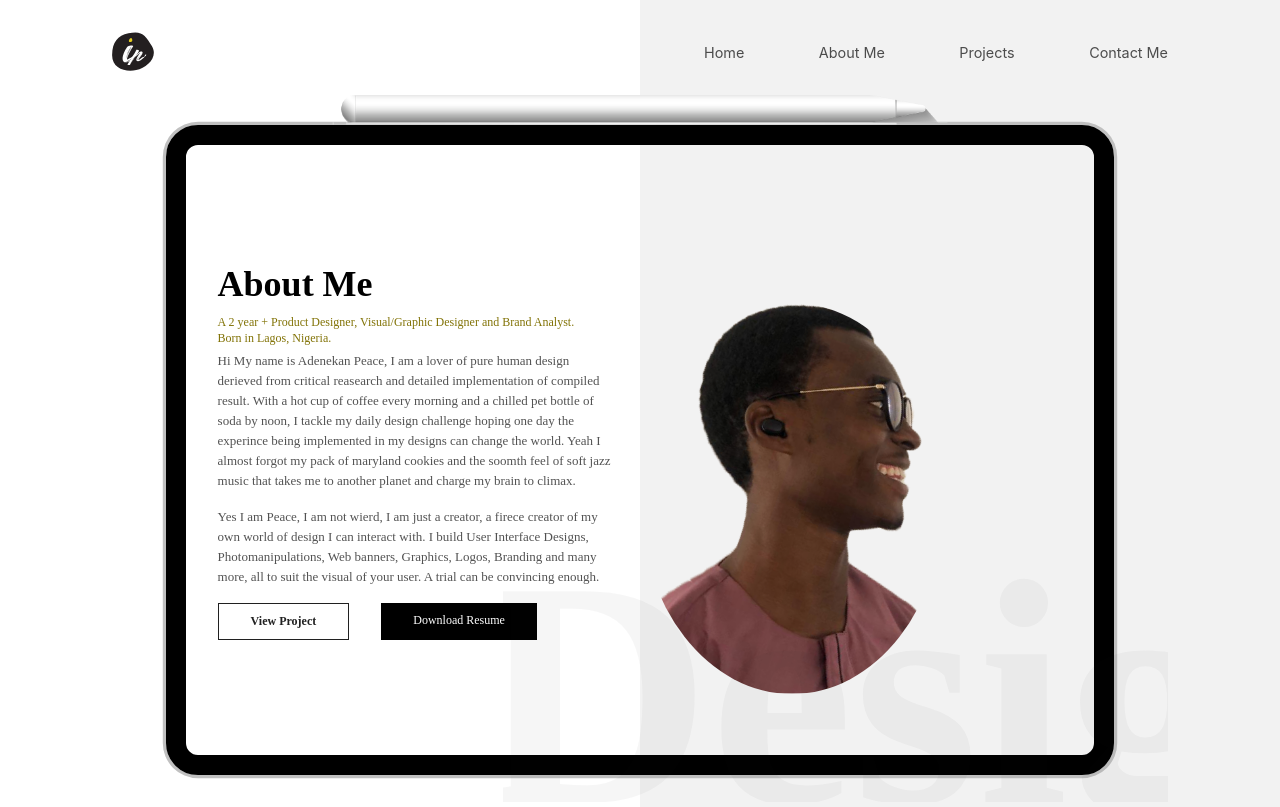
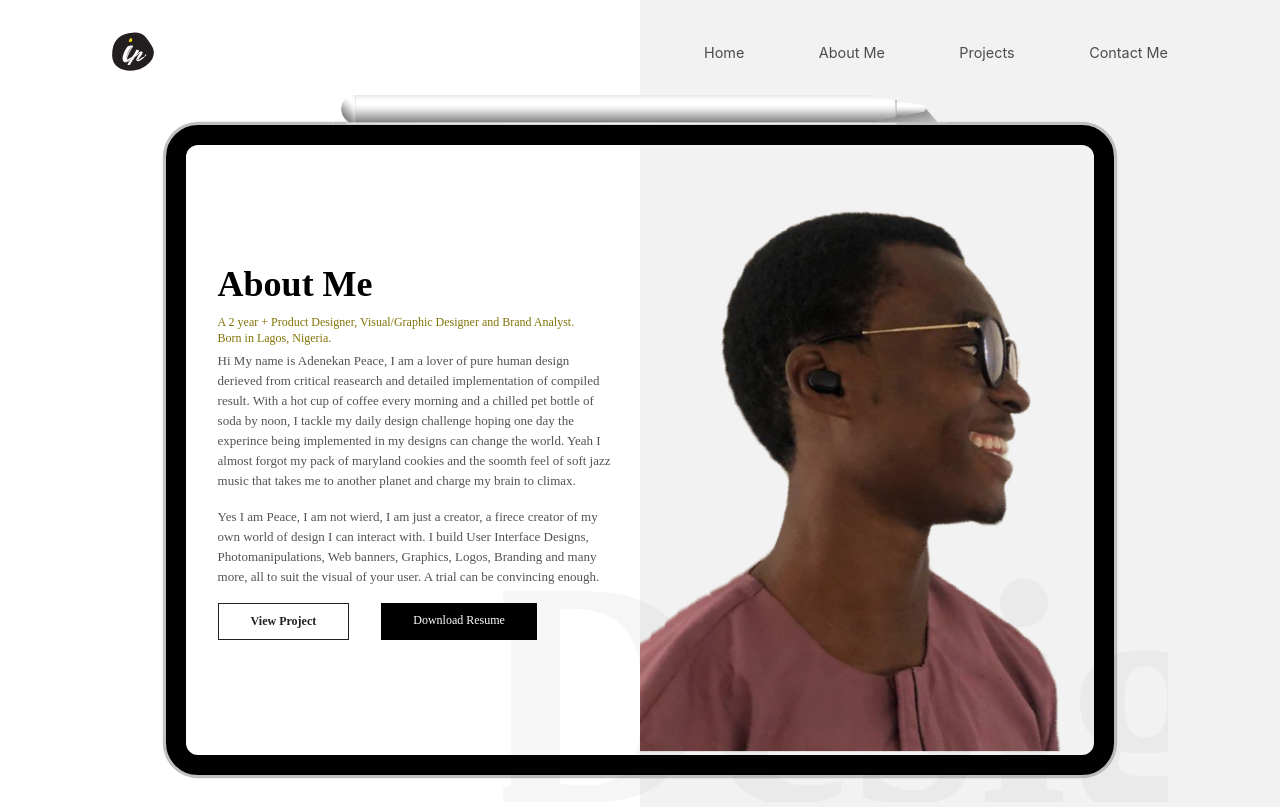
Before and after one commit to horlaarsco/peace, a React (Create React App) app: page /about in a window 1280 px wide. Built offline with nearby package versions, Linux system fonts and the light colour scheme.

Commit message:
ddhddhhdd

```diff
--- a/public/style.css
+++ b/public/style.css
@@ -227,13 +227,14 @@ h6 {
   right: 0;
 }
 
+
 #peace {
-  z-index: -1;
+
+  /* z-index: -1;
   position: absolute;
   overflow: hidden;
-  bottom: 0px;
-  height: 80%;
-  border-radius: 50%;
+  bottom: 0px; */
+  width: 100%;
 
 }
 
@@ -351,6 +352,12 @@ textarea {
 @media only screen and (min-height: 800px) {
   .half2 {
     height: 80%;
+  }
+}
+
+@media only screen and (max-height: 1000px) {
+  #peace {
+    height: 90%;
   }
 }
 
@@ -568,6 +575,7 @@ textarea {
 }
 
 
+
 @media only screen and (max-height: 850px) {
   .bakck {
     height: calc(100vh - 150px);
@@ -698,12 +706,12 @@ textarea {
     right: -2rem;
   }
 
-  #peace {
+  /* #peace {
     display: block;
     position: relative;
     height: 100%;
     margin: 0 auto;
-  }
+  } */
 
   .pink img,
   .peach img,
--- a/src/components/Peace.js
+++ b/src/components/Peace.js
@@ -3,7 +3,16 @@ import React, { Component } from "react";
 export class Peace extends Component {
   render() {
     return (
-      <div className='half2' style={{ position: "relative" }}>
+      <div
+        className='half2'
+        style={{
+          position: "relative",
+          display: "flex",
+          justifyContent: "center",
+          height: "100%",
+          alignItems: "flex-end"
+        }}
+      >
         <img id='peace' src='./peace.svg' alt='' />
       </div>
     );
```
